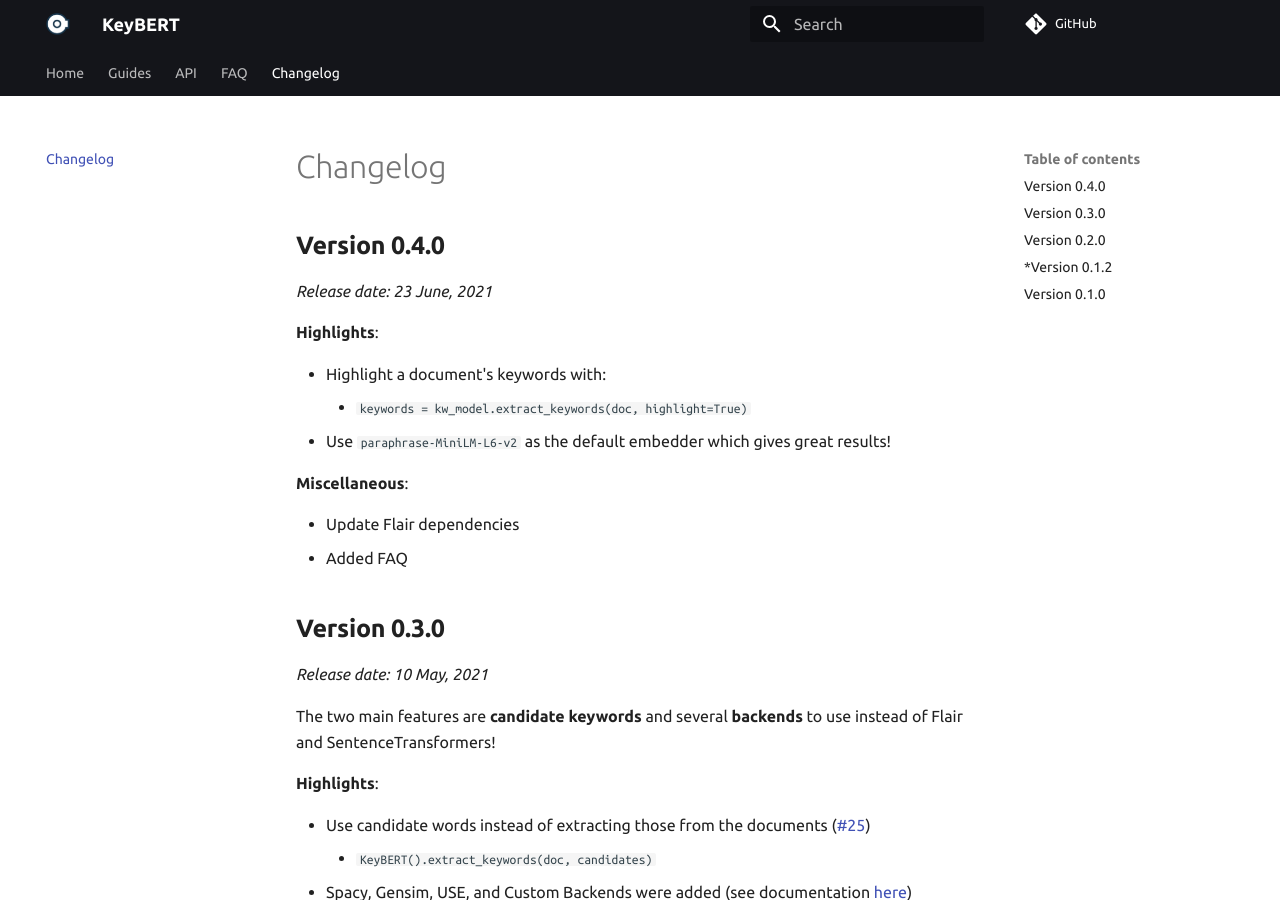
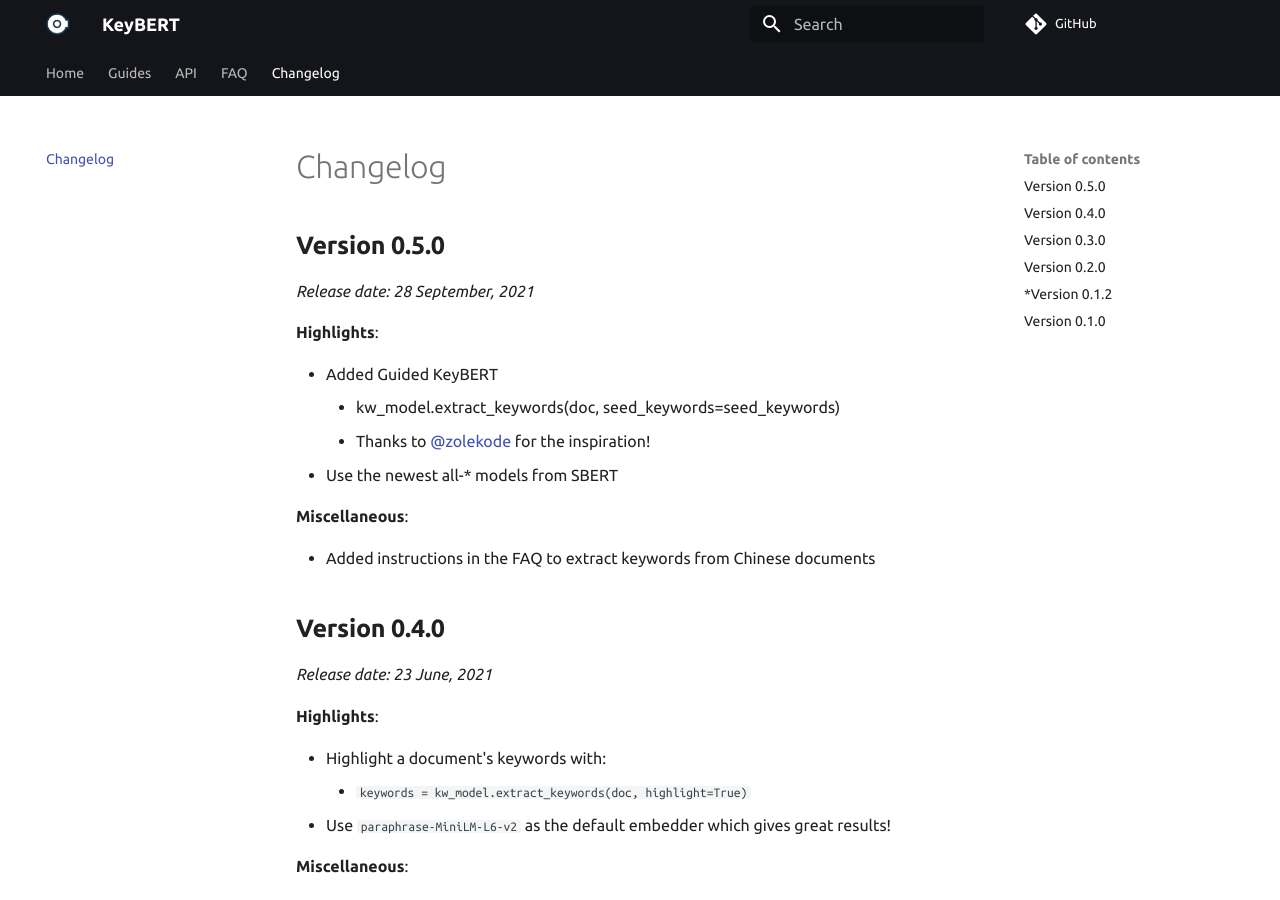
Before and after one commit to MaartenGr/KeyBERT, an MkDocs documentation site: the page built from docs/changelog.md, in a window 1280 px wide and 900 px high. Built offline with MkDocs 1.6.1 and Material for MkDocs 9.7.7, drawn with Linux system fonts in a browser that asks for light colours; comment, search, counter and statistics services are not loaded.

Commit message:
Prepare v0.5 release

```diff
--- a/docs/changelog.md
+++ b/docs/changelog.md
@@ -1,3 +1,17 @@
+## **Version 0.5.0**
+*Release date:  28 September, 2021*
+
+**Highlights**:
+
+* Added Guided KeyBERT
+    * kw_model.extract_keywords(doc, seed_keywords=seed_keywords)
+    * Thanks to [@zolekode](https://github.com/zolekode) for the inspiration!
+* Use the newest all-* models from SBERT
+
+**Miscellaneous**:
+
+* Added instructions in the FAQ to extract keywords from Chinese documents
+
 ## **Version 0.4.0**
 *Release date:  23 June, 2021*
 
--- a/keybert/__init__.py
+++ b/keybert/__init__.py
@@ -1,3 +1,3 @@
 from keybert._model import KeyBERT
 
-__version__ = "0.4.0"
+__version__ = "0.5.0"
--- a/setup.py
+++ b/setup.py
@@ -48,7 +48,7 @@
 setup(
     name="keybert",
     packages=find_packages(exclude=["notebooks", "docs"]),
-    version="0.4.0",
+    version="0.5.0",
     author="Maarten Grootendorst",
     author_email="maartengrootendorst@gmail.com",
     description="KeyBERT performs keyword extraction with state-of-the-art transformer models.",
```
